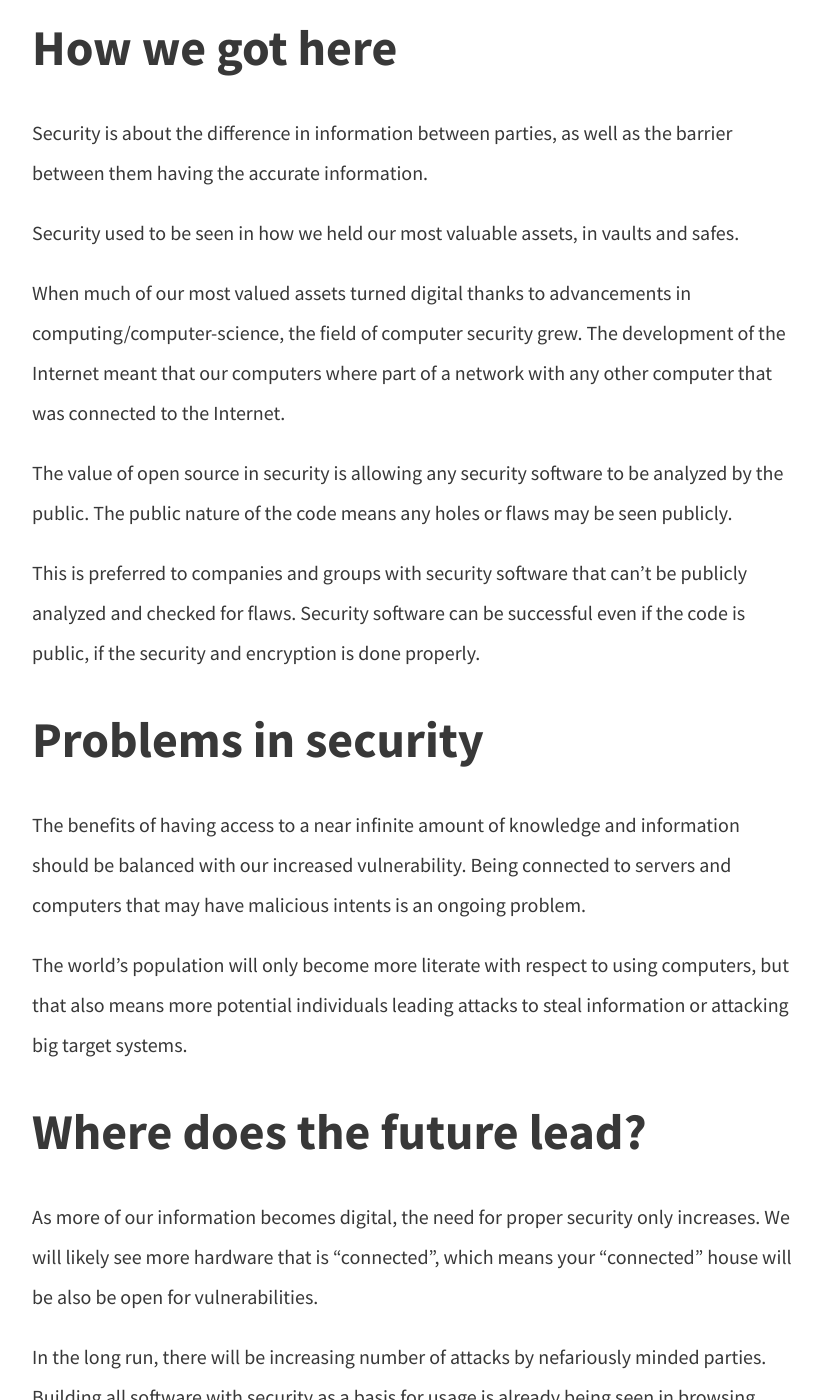
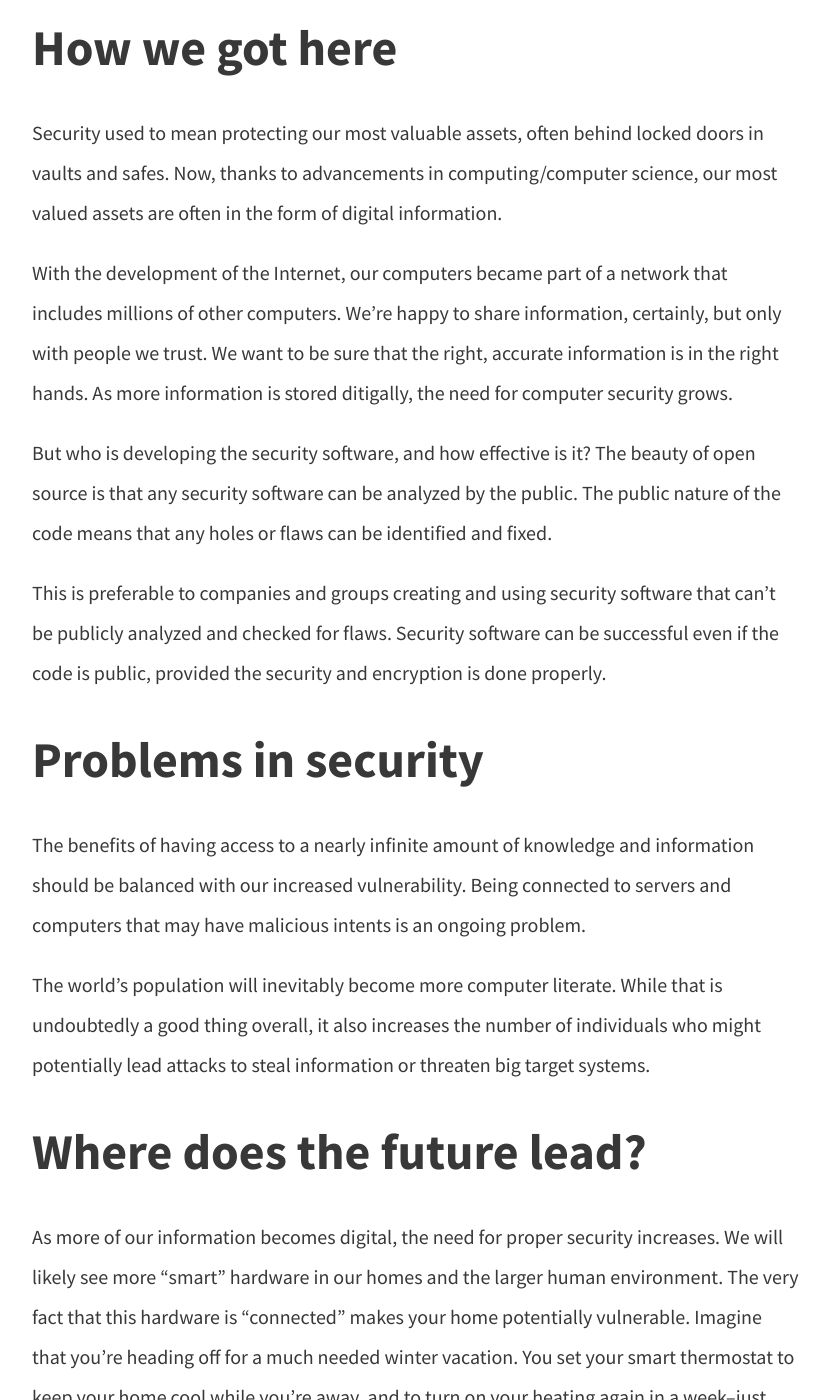
Before and after one commit to pippinlee/open-journalism-project, a Jekyll site: the page built from security.md, in a window 1280 px wide and 1400 px high, scrolled down 810 px. Shown: the whole window, without its empty margins (224-1053 px from the left). Built offline with Jekyll 4.4.1, drawn with Linux system fonts in a browser that asks for light colours; nearby versions of some CDN libraries; some of the changed text lies outside the part shown.

Commit message:
Text changes to security page

```diff
--- a/security.md
+++ b/security.md
@@ -18,33 +18,52 @@ feature-img: ""
 
 <h1 id="hwgh">How we got here</h1>
 
-Security is about the difference in information between parties, as well as the barrier between them having the accurate information.
+Security used to mean protecting our most valuable assets, often behind locked doors in vaults and safes. Now, thanks to advancements in computing/computer science, our most valued assets are often in the form of digital information.
 
-Security used to be seen in how we held our most valuable assets, in vaults and safes.
+With the development of the Internet, our computers became part of a network that includes millions of other computers.  We're happy to share information, certainly, but only with people we trust. We want to be sure that the right, accurate information is in the right hands. As more information is stored ditigally, the need for computer security grows.
 
-When much of our most valued assets turned digital thanks to advancements in computing/computer-science, the field of computer security grew. The development of the Internet meant that our computers where part of a network with any other computer that was connected to the Internet.
+But who is developing the security software, and how effective is it? The beauty of open source is that any security software can be analyzed by the public. The public nature of the code means that any holes or flaws can be identified and fixed.
 
-The value of open source in security is allowing any security software to be analyzed by the public. The public nature of the code means any holes or flaws may be seen publicly.
-
-This is preferred to companies and groups with security software that can't be publicly analyzed and checked for flaws. Security software can be successful even if the code is public, if the security and encryption is done properly.
+This is preferable to companies and groups creating and using security software that can't be publicly analyzed and checked for flaws. Security software can be successful even if the code is public, provided the security and encryption is done properly.
 
 <h1 id="pis">Problems in security</h1>
 
-The benefits of having access to a near infinite amount of knowledge and information should be balanced with our increased vulnerability. Being connected to servers and computers that may have malicious intents is an ongoing problem.
+The benefits of having access to a nearly infinite amount of knowledge and information should be balanced with our increased vulnerability. Being connected to servers and computers that may have malicious intents is an ongoing problem.
 
-The world's population will only become more literate with respect to using computers, but that also means more potential individuals leading attacks to steal information or attacking big target systems.
+The world's population will inevitably become more computer literate. While that is undoubtedly a good thing overall, it also increases the number of individuals who might potentially lead attacks to steal information or threaten big target systems.
 
 
 <h1 id="wdtfl">Where does the future lead?</h1>
 
-As more of our information becomes digital, the need for proper security only increases. We will likely see more hardware that is "connected", which means your "connected" house will be also be open for vulnerabilities.
+As more of our information becomes digital, the need for proper security increases. We will likely see more "smart" hardware in our homes and the larger human environment. The very fact that this hardware is "connected" makes your home potentially vulnerable. Imagine that you're heading off for a much needed winter vacation. You set your smart thermostat to keep your home cool while you're away, and to turn on your heating again in a week--just before you return home. Anyone who can access this information would suspect that there will be no-one in the house that week, leaving it vulnerable to a break-in. Security is needed here, too.
 
-In the long run, there will be increasing number of attacks by nefariously minded parties. Building all software with security as a basis for usage is already being seen in browsing technologies like SSL and HTTPS.
+In the long run, there will be an increasing number of attacks by nefariously minded parties. Building all software with security as a basis for usage is already being seen in browsing technologies like SSL and HTTPS.
 
 <h1 id="eac">Examples and Code</h1>
 
 
 ****
+
+**Tor**
+
+![tor]( {{ site.baseurl }}/img/security/tor.png)
+
+Site: [torproject.org](https://www.torproject.org)
+
+Github: [github.com/TheTorProject](https://github.com/TheTorProject)
+
+Tor is one of the more popular pieces of open source security software because of the large community working to make it better and the increasing need to anonymize browsing traffic.
+
+Tor is a browser, like Chrome, that allows you to surf the web, but with the goal of anonymizing your traffic. Tor achieves its anonymity by bouncing your communications around a distributed network of relays run by volunteers around the world which means your physical location is hidden.
+
+<div class="resources" markdown='1'>
+* **Tutorials**
+	* [Installing Tor on different systems](https://www.torproject.org/docs/installguide.html.en)
+	* [A beginner's guide to Tor](http://www.digitaltrends.com/computing/a-beginners-guide-to-tor-how-to-navigate-through-the-underground-internet/)
+* **Examples**
+	* [Who uses Tor?](https://www.torproject.org/about/torusers.html.en)
+</div>
+
 
 **Onionshare**
 
@@ -81,25 +100,6 @@ Github: [github.com/freedomofpress/securedrop](https://github.com/freedomofpress
 	* [Using SecureDrop with ProPublica](https://securedrop.propublica.org/)
 </div>
 
-**Tor**
-
-![tor]( {{ site.baseurl }}/img/security/tor.png)
-
-Site: [torproject.org](https://www.torproject.org)
-
-Github: [github.com/TheTorProject](https://github.com/TheTorProject)
-
-Tor is one of the more popular pieces of open source security software because of the large community working to make it better and the increasing need to anonymize browsing traffic.
-
-Tor is a browser like Chrome, that allows you to surf the web, but with the goal of anonymizing your traffic. Tor achieves its anonymity by bouncing your communications around a distributed network of relays run by volunteers around the world which means your location is obfuscated.
-
-<div class="resources" markdown='1'>
-* **Tutorials**
-	* [Installing Tor on different systems](https://www.torproject.org/docs/installguide.html.en)
-	* [A beginner's guide to Tor](http://www.digitaltrends.com/computing/a-beginners-guide-to-tor-how-to-navigate-through-the-underground-internet/)
-* **Examples**
-	* [Who uses Tor?](https://www.torproject.org/about/torusers.html.en)
-</div>
 
 **Cryptocat**
 
```
Also changed, not shown: other parts of security.md (+3 -3 lines).
